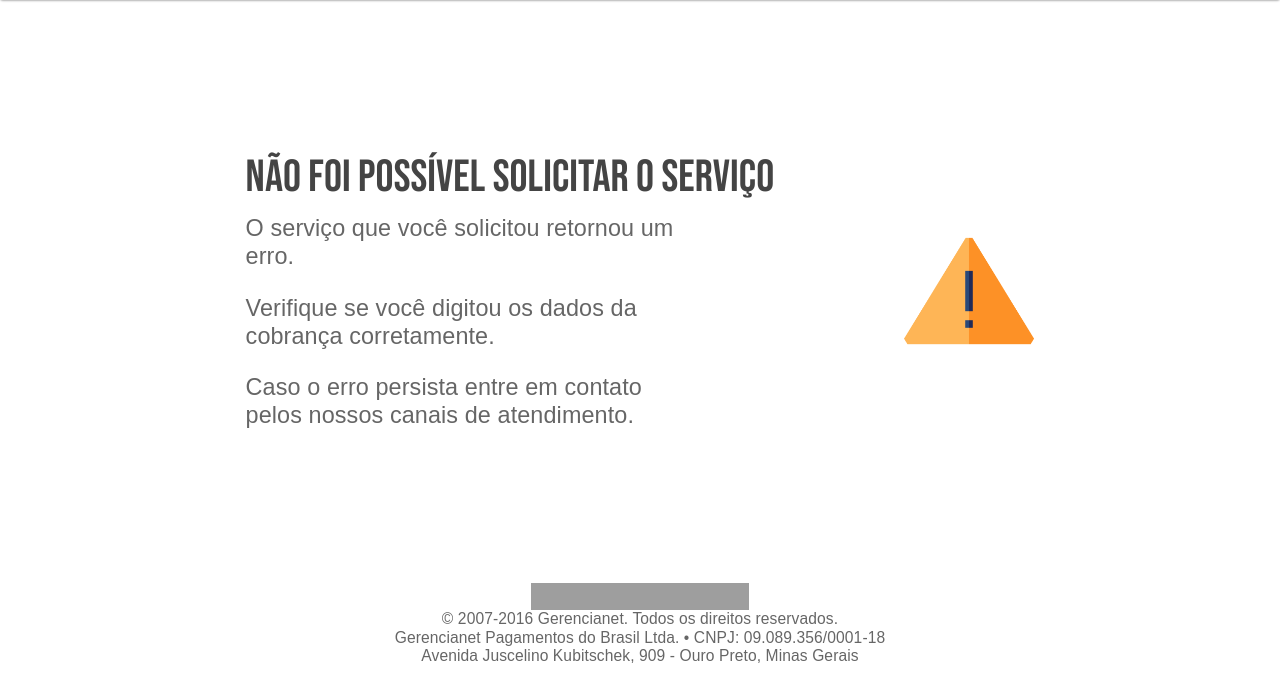
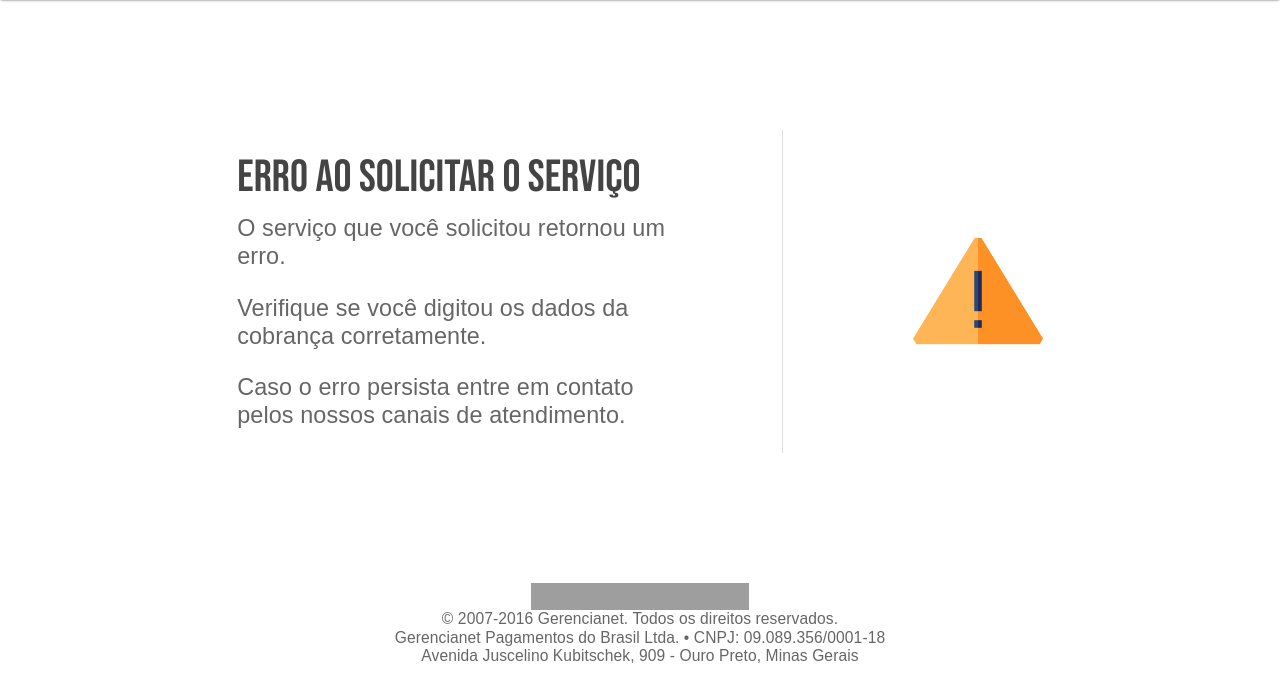
Before and after one commit to wellingtonf-souza/api_gerencianet, a Flask app: template templates/error.html in a window 1280 px wide. Shown: the part 84-777 px from the top of the page. Run offline with Flask 2, Linux system fonts and the light colour scheme; the template is opened without the code that fills it, so the values that code supplies are empty; parts of the project's set-up code (start-up, migrations or seed data) failed here and were passed over; some libraries are stand-ins or nearby versions; some web fonts are replaced; grey boxes are pictures that could not be loaded.

Commit message:
add 404.html

```diff
--- a/app.py
+++ b/app.py
@@ -14,9 +14,14 @@ gn = Gerencianet(credentials)
 app = Flask(__name__)
 
 
+@app.errorhandler(404)
+def page_not_found(e):
+    return render_template('404.html')
+
+
 @app.route('/information_banking_billet/')
 def inform_banking_billet():
-    return render_template('create_banking_billet.html')
+    return render_template('banking_billet.html')
 
 
 @app.route('/create_banking_billet/', methods=['POST'])
--- a/static/css/style.css
+++ b/static/css/style.css
@@ -83,12 +83,6 @@ button {
   font-size: 2em;
 }
 
-.p-error {
-  font-size: 1.8em;
-  max-width: 19em;
-  line-height: 1.2em;
-}
-
 .content-error {
   margin-top: 10em;
   display: flex;
@@ -102,12 +96,26 @@ button {
 }
 
 #rodape {
-  /* margin-top: 40%; */
   position: fixed;
   bottom: 0;
   display: flex;
   justify-content: center;
   width: 100%;
+}
+
+.div-right-error {
+  border-right: 1px solid #dfdfdf;
+  padding-right: 10rem;
+}
+
+.div-right-error h2 {
+  max-width: 19em;
+}
+
+.div-right-error p {
+  font-size: 1.8em;
+  max-width: 19em;
+  line-height: 1.2em;
 }
 
 .atributo {
--- a/templates/error.html
+++ b/templates/error.html
@@ -1,11 +1,11 @@
 {% extends "template.html" %}
 {% block conteudo %}
     <div class = 'content-error' >
-        <div>
-            <h2>Não foi possível solicitar o serviço</h2>
-            <p class= 'p-error'>O serviço que você solicitou retornou um erro.</p>
-            <p class= 'p-error'>Verifique se você digitou os dados da cobrança corretamente.</p>
-            <p class= 'p-error'>Caso o erro persista entre em contato pelos nossos canais de atendimento.</p>
+        <div class = 'div-right-error'>
+            <h2>Erro ao solicitar o serviço</h2>
+            <p >O serviço que você solicitou retornou um erro.</p>
+            <p >Verifique se você digitou os dados da cobrança corretamente.</p>
+            <p >Caso o erro persista entre em contato pelos nossos canais de atendimento.</p>
         </div>
         <div style = 'margin-left: 10em'>
             <img
```
Also changed, not shown: templates/404.html (added, +21 -0 lines), static/img/error.png (added), templates/banking_billet.html (renamed from templates/create_banking_billet.html).
